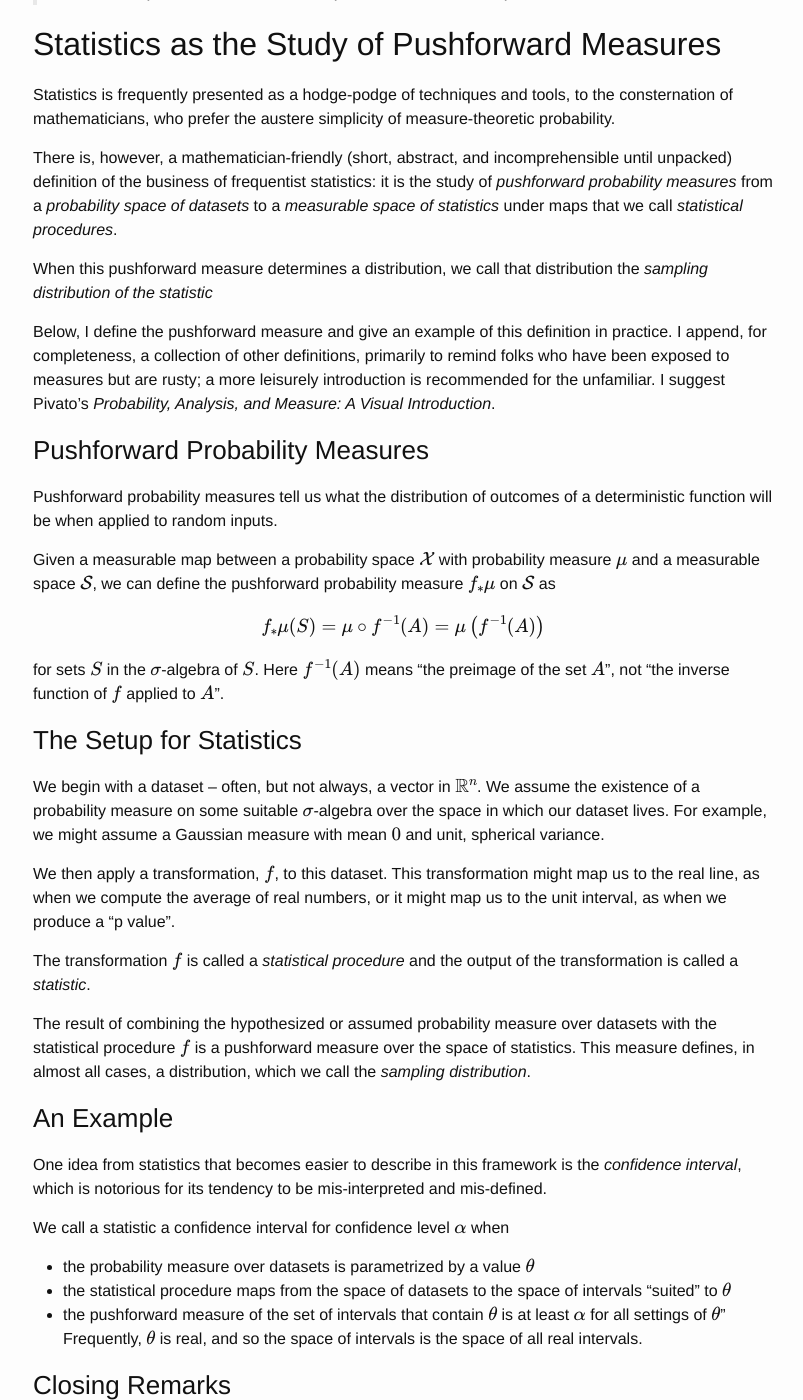
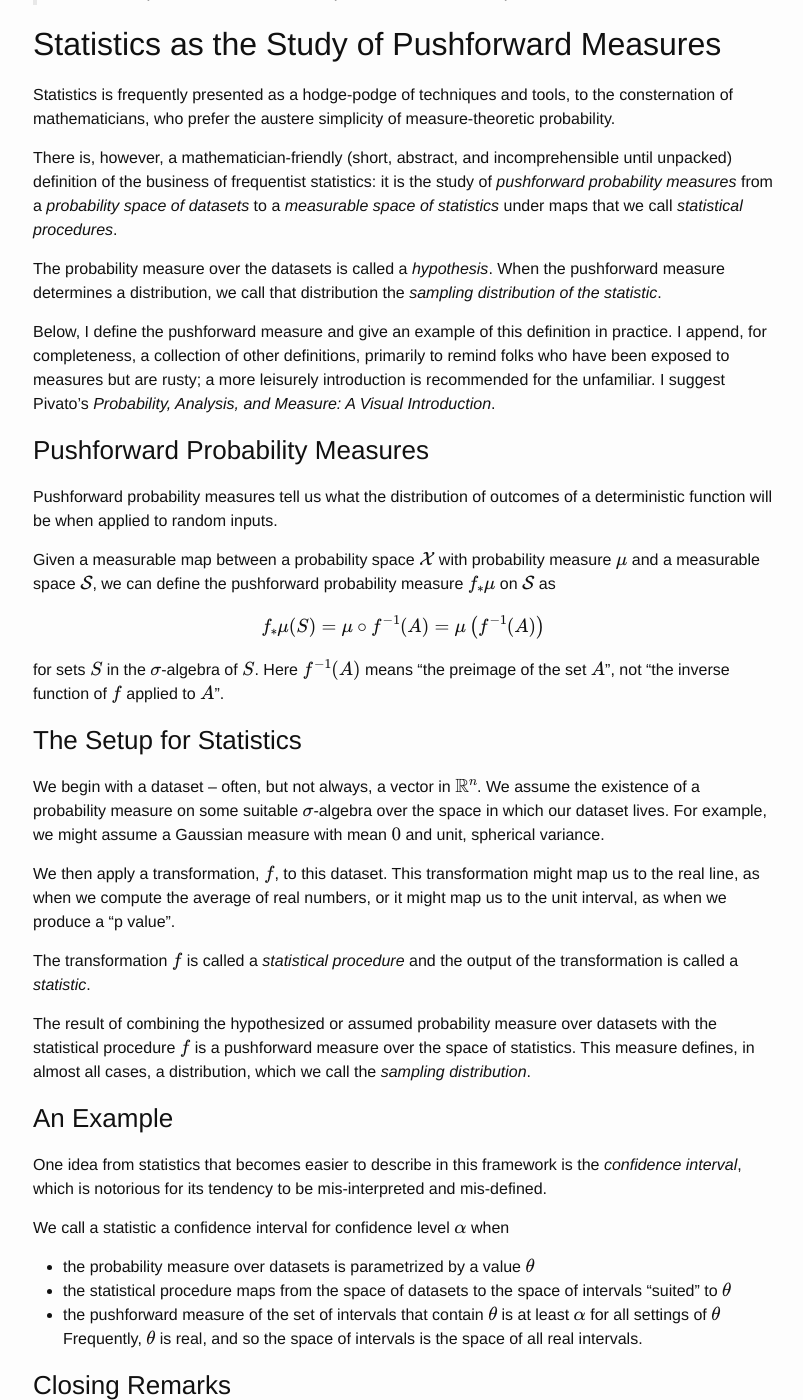
Before and after one commit to charlesfrye/charlesfrye.github.io, a Jekyll site: the page built from _posts/2017-02-24-statistics-as-pushforward.md, in a window 1280 px wide and 1400 px high, scrolled down 249 px. Shown: the whole window, without its empty margins (237-1040 px from the left). Built offline with Jekyll 4.4.1, drawn with Linux system fonts in a browser that asks for light colours; formulas are drawn with MathJax 3.

Commit message:
Minor text fixes

```diff
--- a/_posts/2017-02-24-statistics-as-pushforward.md
+++ b/_posts/2017-02-24-statistics-as-pushforward.md
@@ -35,10 +35,12 @@ to a
 under maps that we call
 *statistical procedures*.
 
-When this pushforward measure
+The probability measure
+over the datasets is called a *hypothesis*.
+When the pushforward measure
 determines a distribution,
 we call that distribution the
-*sampling distribution of the statistic*
+*sampling distribution of the statistic*.
 
 Below, I define the pushforward measure
 and give an example of this definition in practice.
@@ -116,7 +118,7 @@ for confidence level $$\alpha$$ when
 the space of datasets to
 the space of intervals "suited" to $$\theta$$
 - the pushforward measure of the set of intervals that contain $$\theta$$
-is at least $$\alpha$$ for all settings of $$\theta$$"
+is at least $$\alpha$$ for all settings of $$\theta$$
 Frequently, $$\theta$$ is real, and so the space of intervals
 is the space of all real intervals.
 
```
